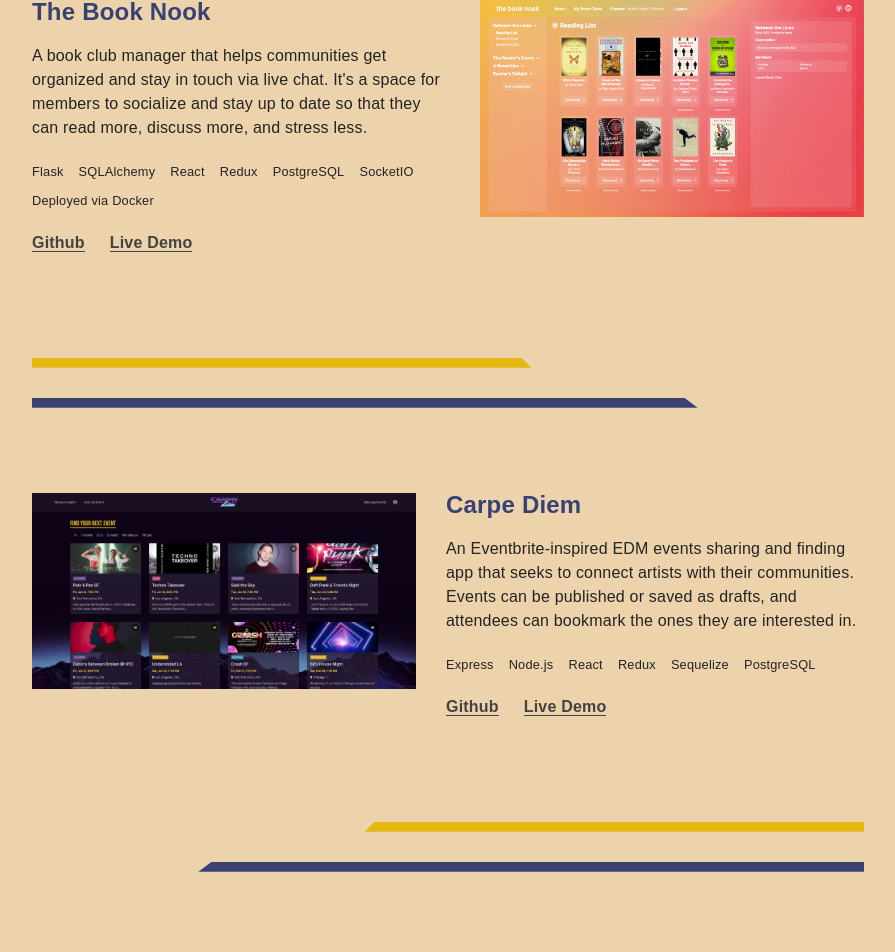
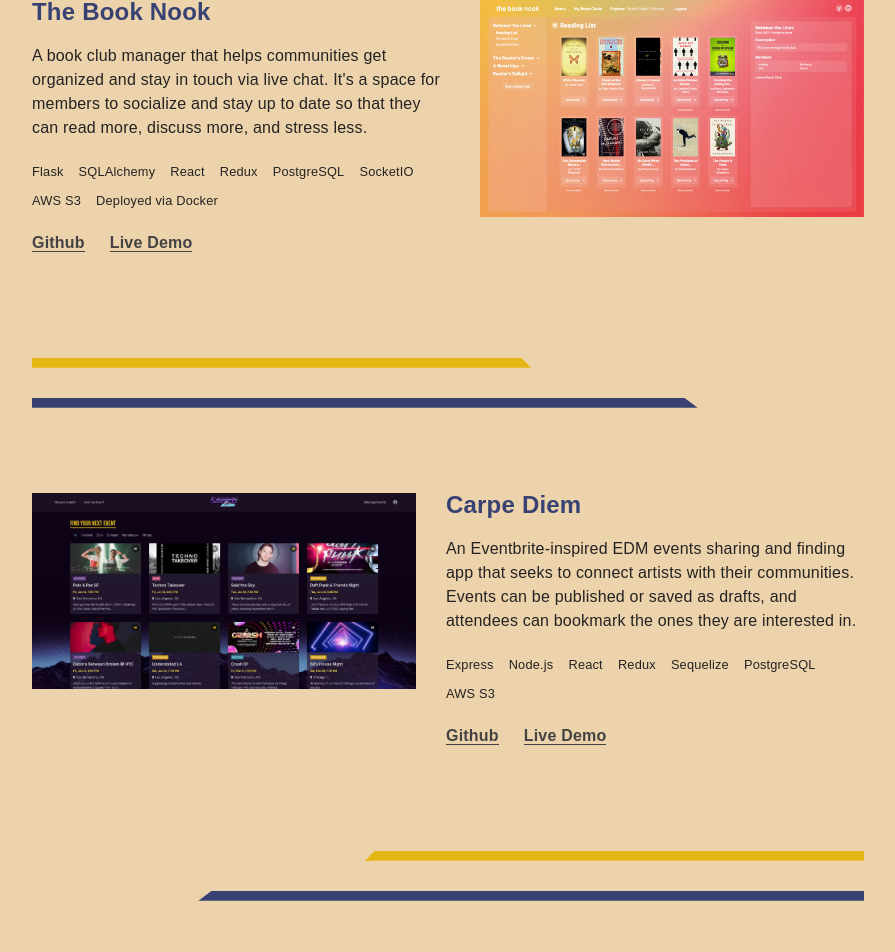
Before and after one commit to christywchen/christychen.com, a React (Create React App) app: page / in a window 1280 px wide. Shown: the part 2745-3697 px from the top of the page, without its empty margins (192-1087 px from the left). Built offline with nearby package versions, Linux system fonts and the light colour scheme; a web font is replaced by a local one.

Commit message:
updated projects section.

```diff
--- a/src/components/Projects/Projects.js
+++ b/src/components/Projects/Projects.js
@@ -31,6 +31,7 @@ function Projects() {
                                     <li>Redux</li>
                                     <li>PostgreSQL</li>
                                     <li>SocketIO</li>
+                                    <li>AWS S3</li>
                                     <li>Deployed via Docker</li>
                                 </ul>
                             </div>
@@ -79,6 +80,7 @@ function Projects() {
                                     <li>Redux</li>
                                     <li>Sequelize</li>
                                     <li>PostgreSQL</li>
+                                    <li>AWS S3</li>
                                 </ul>
                             </div>
                             <div className='projects__links'>
```
